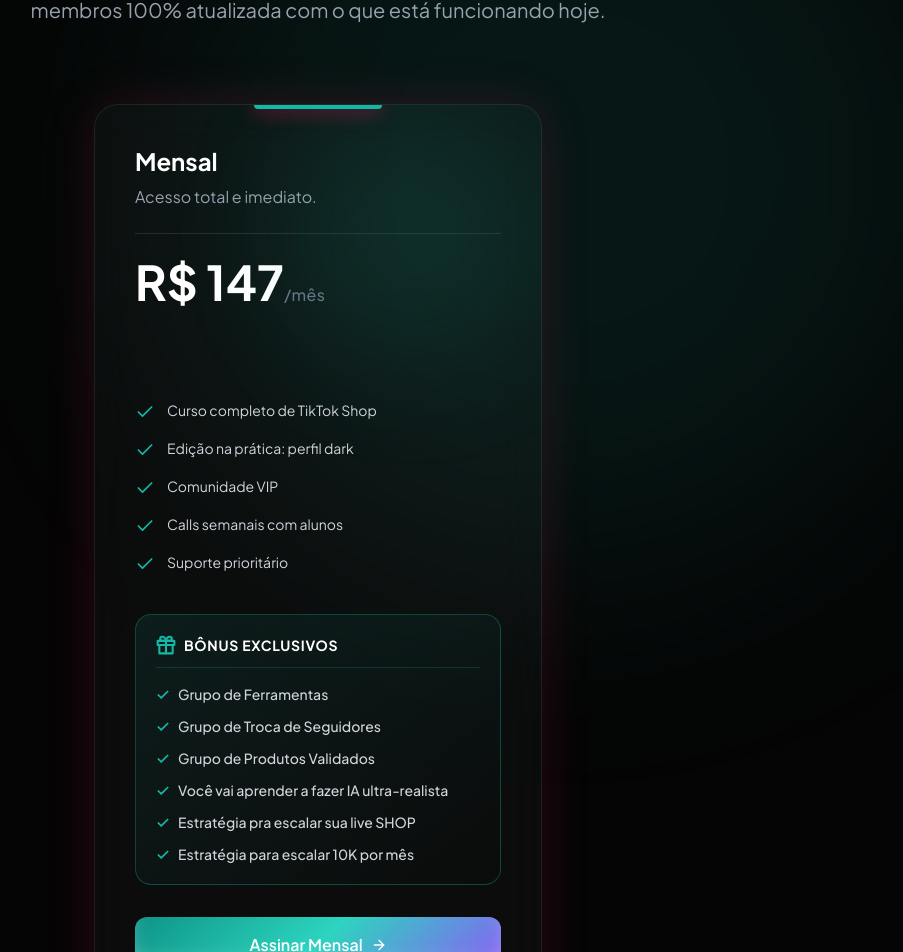
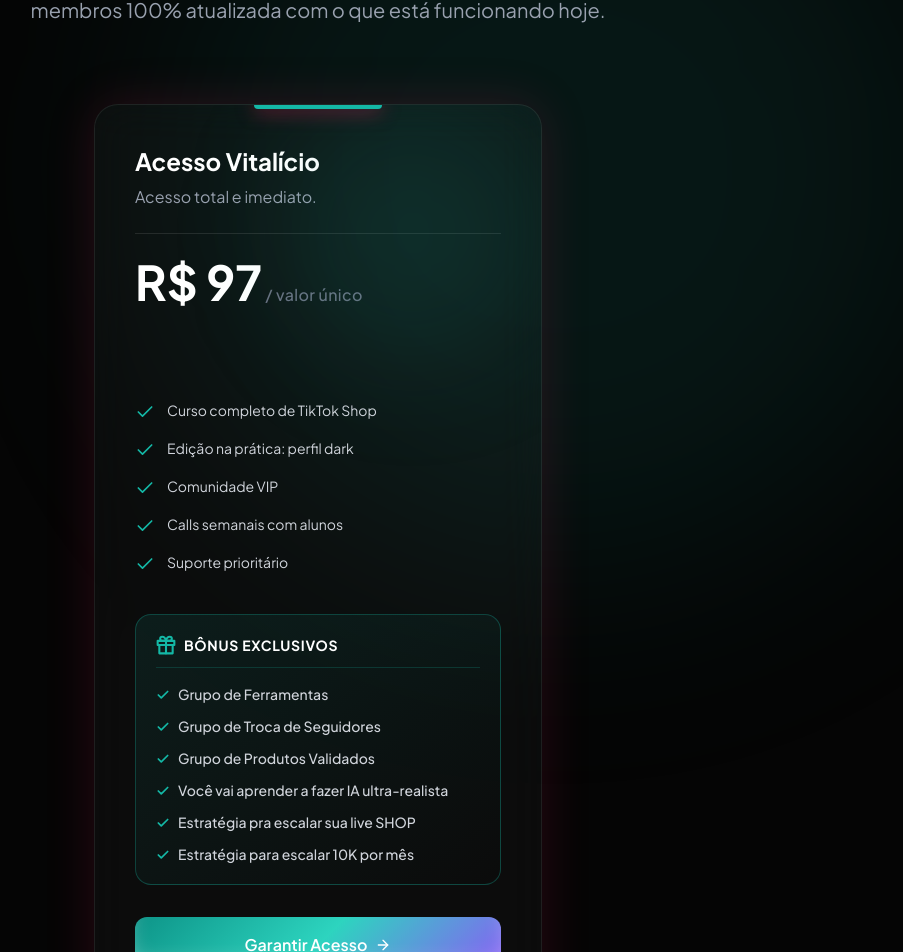
Before and after one commit to murilovzpessoal-prog/comunidademvz, a React (Vite) app: page / in a window 1280 px wide. Shown: the part 5814-6766 px from the top of the page, without its empty margins (322-1225 px from the left). Built offline with nearby package versions, Linux system fonts and the light colour scheme.

Commit message:
fix(pricing): update plan to Acesso Vitalício, R and update checkout link

```diff
--- a/src/components/Pricing.tsx
+++ b/src/components/Pricing.tsx
@@ -19,11 +19,11 @@ const Pricing = () => {
                 <div className="absolute top-0 right-0 w-64 h-64 bg-brand-500/10 blur-[60px] rounded-full pointer-events-none group-hover:bg-brand-500/20 transition-colors"></div>
                 <div className="absolute top-0 inset-x-0 mx-auto w-32 h-1 bg-brand-500 shadow-[0_0_20px_rgba(253,32,98,1)] rounded-b-full"></div>
 
-                <h3 className="text-2xl font-bold mb-2">Mensal</h3>
+                <h3 className="text-2xl font-bold mb-2">Acesso Vitalício</h3>
                 <p className="text-gray-400 mb-6 border-b border-white/10 pb-6 text-sm md:text-base">Acesso total e imediato.</p>
                 <div className="mb-2">
-                  <span className="text-4xl md:text-5xl font-bold">R$ 147</span>
-                  <span className="text-gray-500 font-medium tracking-wide">/mês</span>
+                  <span className="text-4xl md:text-5xl font-bold">R$ 97</span>
+                  <span className="text-gray-500 font-medium tracking-wide"> / valor único</span>
                 </div>
                 <div className="text-xs md:text-sm text-gray-500 mb-8 border-b border-white/10 pb-8 invisible">Espaço reservado</div>
                 <ul className="space-y-4 mb-10 flex-grow">
@@ -81,9 +81,9 @@ const Pricing = () => {
                     </li>
                   </ul>
                 </div>
-                <a href="https://pay.cakto.com.br/rjdos6v" target="_blank" rel="noopener noreferrer" className="custom-btn w-full py-4 shadow-brand-500/25 shadow-lg group text-center flex justify-center">
+                <a href="https://pay.cakto.com.br/8kqx7kx" target="_blank" rel="noopener noreferrer" className="custom-btn w-full py-4 shadow-brand-500/25 shadow-lg group text-center flex justify-center">
                   <span className="relative z-10 flex items-center justify-center gap-2 text-sm md:text-base">
-                    Assinar Mensal
+                    Garantir Acesso
                     <svg xmlns="http://www.w3.org/2000/svg" width="24" height="24" viewBox="0 0 24 24" fill="none" stroke="currentColor" strokeWidth="2" strokeLinecap="round" strokeLinejoin="round" className="lucide lucide-arrow-right w-4 h-4 group-hover:translate-x-1 transition-transform" aria-hidden="true"><path d="M5 12h14"></path><path d="m12 5 7 7-7 7"></path></svg>
                   </span>
                 </a>
```
